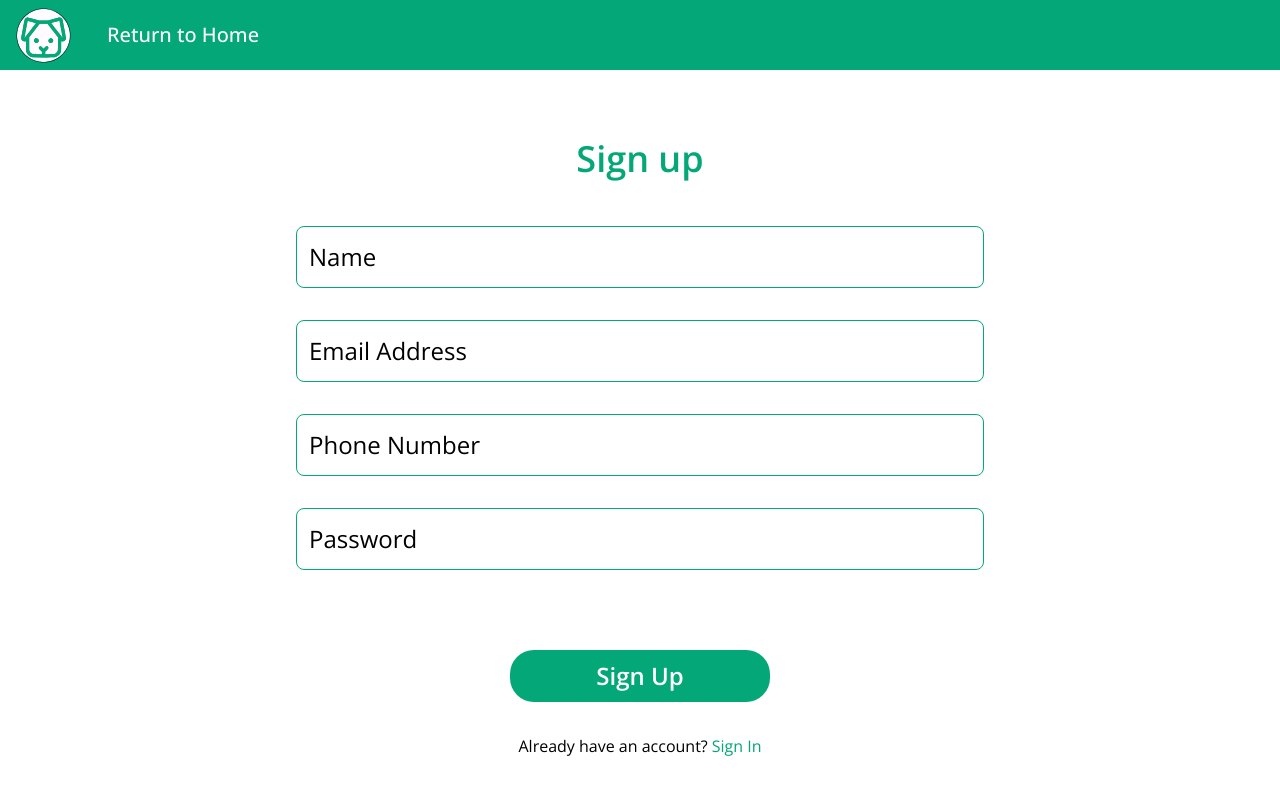
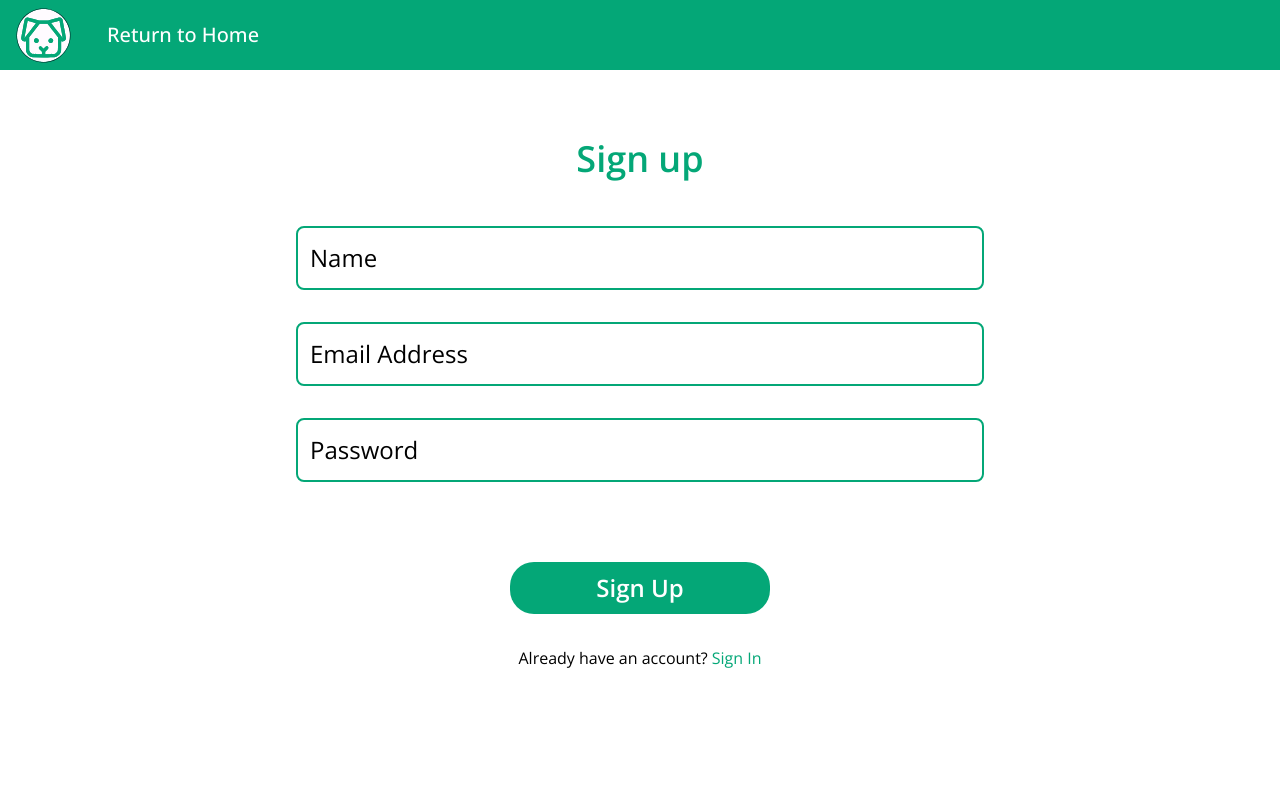
Before and after one commit to ProfessorKT/homepetguardians, a Next.js app: page /Signup/Signup in a window 1280 px wide. Shown: the top 794 px of the page. Built offline with nearby package versions, Linux system fonts and the light colour scheme.

Commit message:
removed outline

```diff
--- a/src/pages/Signup/Signup.jsx
+++ b/src/pages/Signup/Signup.jsx
@@ -15,32 +15,25 @@ export default function Signup() {
             name="name"
             id="name"
             placeholder="Name"
-            className="md:mt-10 mt-16 py-3 px-3 font-light border border-[#04A777] rounded-lg md:text-[24px]
-            text-[18px] placeholder-black"
+            className="md:mt-10 mt-16 py-3 px-3 font-light border-2 border-[#04A777] rounded-lg md:text-[24px]
+            text-[18px] placeholder-black focus:outline-none focus:box-shadow-none"
           />
           <input
             type="email"
             name="email"
             id="email"
             placeholder="Email Address"
-            className="mt-8 py-3 px-3 font-light border border-[#04A777] rounded-lg md:text-[24px]
-            text-[18px] placeholder-black"
+            className="mt-8 py-3 px-3 font-light border-2 border-[#04A777] rounded-lg md:text-[24px]
+            text-[18px] placeholder-black focus:outline-none focus:box-shadow-none"
           />
-          <input
-            type="number"
-            name="phone_number"
-            id="phone_number"
-            placeholder="Phone Number"
-            className="mt-8 py-3 px-3 font-light border border-[#04A777] rounded-lg md:text-[24px]
-            text-[18px] placeholder-black"
-          />
+
           <input
             type="password"
             name="password"
             id="password"
             placeholder="Password "
-            className="mt-8 py-3 px-3 font-light border border-[#04A777] rounded-lg md:text-[24px]
-            text-[18px] placeholder-black"
+            className="mt-8 py-3 px-3 font-light border-2 border-[#04A777] rounded-lg md:text-[24px]
+            text-[18px] placeholder-black focus:outline-none focus:box-shadow-none"
           />
 
           <button className="bg-[#04A777] md:w-[260px] w-[685px] md:mx-auto py-2 rounded-3xl md:mt-[80px] mt-8 text-white font-semibold text-[24px]">
```
